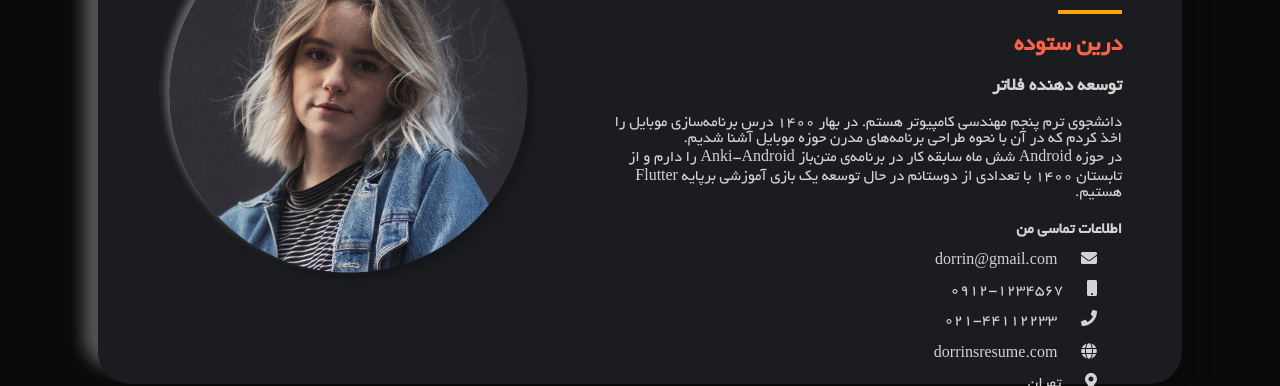
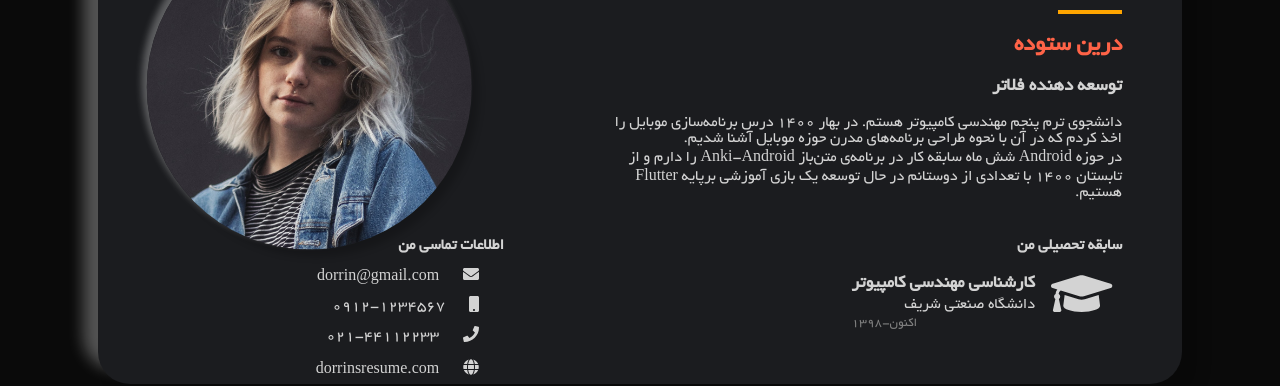
Before and after one commit to dorrin-sot/HTML-CSS-Resume, a website: page index.html in a window 1280 px wide. Shown: the part 196-582 px from the top of the page. Drawn offline with Linux system fonts and the light colour scheme.

Commit message:
added uni sadeghe to intro page

```diff
--- a/css/intro-styles.css
+++ b/css/intro-styles.css
@@ -1,8 +1,9 @@
 .main-card-img {
+  width: 30%;
   border-radius: 50%;
   left: 0;
   box-shadow: -5px -5px 7px rgba(255, 255, 255, 0.3), 7px 7px 7px rgba(0, 0, 0, 0.2);
-  transform: translate(20%, -30%);
+  transform: translate(15%, -30%);
 }
 
 .my-name {
@@ -32,3 +33,36 @@
   color: orangered;
   transition: color ease-in .2s;
 }
+
+.uni-time {
+  vertical-align: top;
+}
+
+#uni-time-table {
+  color: lightgray;
+}
+
+#uni-time-table .fa-graduation-cap {
+  color: lightgray;
+  width: 12% !important;
+  height: 12% !important;
+  margin: 10px;
+}
+
+#uni-time-table h3 {
+  font-size: large;
+  padding: 2px;
+}
+
+#uni-time-table h4 {
+  font-size: medium;
+  font-weight: lighter;
+  padding: 2px;
+}
+
+#uni-time-table p {
+  color: gray;
+  font-size: small;
+  direction: ltr;
+  padding: 2px;
+}
--- a/css/main-styles.css
+++ b/css/main-styles.css
@@ -169,3 +169,7 @@ footer {
 .dir-rtl {
   direction: rtl !important;
 }
+
+.disp-inline-block {
+  display: inline-block !important;
+}
--- a/index.html
+++ b/index.html
@@ -19,7 +19,7 @@
   <section class="main-card">
     <h1 class="card-title">درباره من</h1>
     <hr class="card-title-divider"/>
-    <img class="w-33 pos-absolute main-card-img" src="assets/img/pfp.jpg">
+    <img class="pos-absolute main-card-img" src="assets/img/pfp.jpg">
     <h2 class="my-name">درین ستوده</h2>
     <h3 class="my-exp">توسعه دهنده فلاتر</h3>
     <p class="w-50 my-bio">
@@ -28,8 +28,20 @@
       در حوزه Android شش ماه سابقه کار در برنامه‌ی متن‌باز Anki-Android را دارم و از تابستان ۱۴۰۰ با تعدادی از دوستانم
       در حال توسعه یک بازی آموزشی برپایه Flutter هستیم.
     </p>
+    <div class="disp-inline-block uni-time" style="width: 60%">
+      <h4 class="contact-info-title">سابقه تحصیلی من</h4>
+      <div id="uni-time-table" class="disp-inline-block">
+        <i class="fas fa-graduation-cap disp-inline-block"></i>
+        <div class="disp-inline-block">
+          <h3 class="no-m">کارشناسی مهندسی کامپیوتر</h3>
+          <h4 class="no-m">دانشگاه صنعتی شریف</h4>
+          <p class="no-m">۱۳۹۸-اکنون</p>
+        </div>
+      </div>
+    </div>
+    <div class="disp-inline-block">
       <h4 class="contact-info-title">اطلاعات تماسی من</h4>
-    <div id="contact-info-table" class="w-75">
+      <div id="contact-info-table" class="no-m">
         <i class="fas fa-envelope"></i>
         <a href="mailto:dorrin@gmail.com">dorrin@gmail.com</a><br>
         <i class="fas fa-mobile"></i>
@@ -41,7 +53,7 @@
         <i class="fas fa-map-marker-alt"></i>
         <p>تهران</p>
       </div>
-
+    </div>
   </section>
 </main>
 
```
Lines whose indentation alone changed are shown as unchanged.
